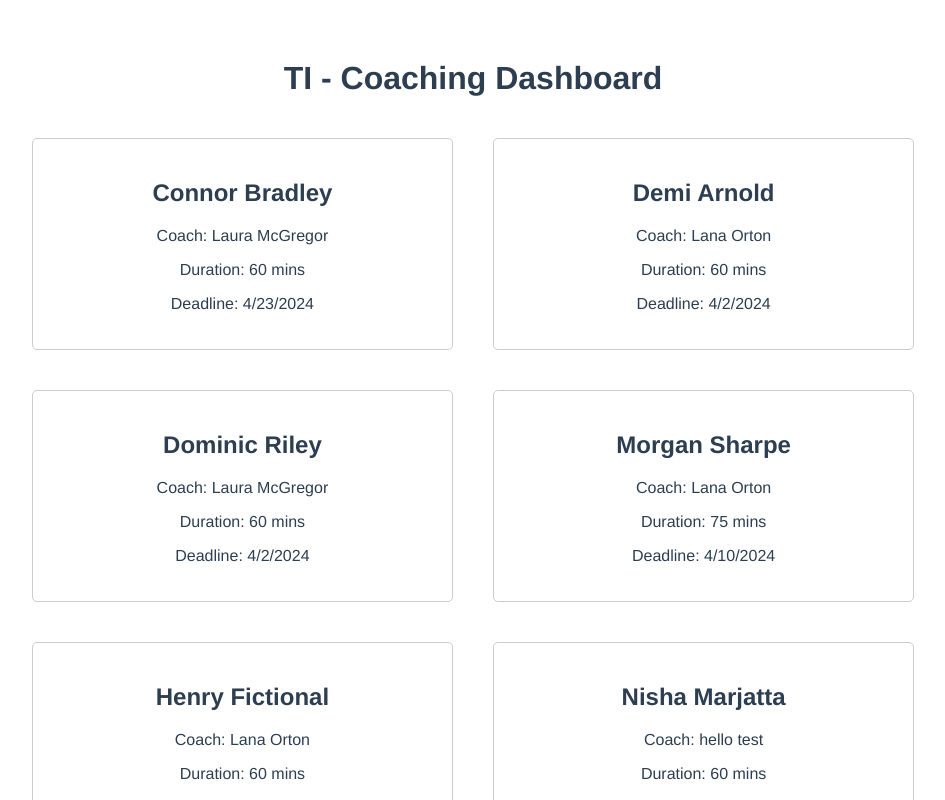
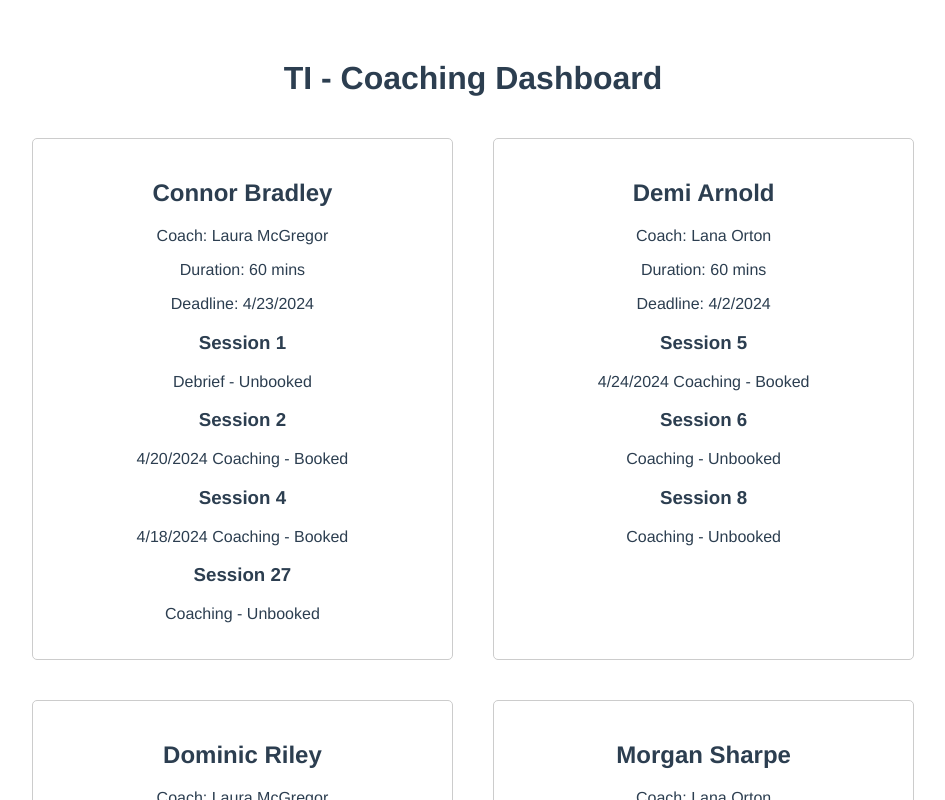
Before and after one commit to Micanio/ti-tech-test, a Vue app: page / in a window 1280 px wide. Shown: the top 800 px of the page, without its empty margins (167-1112 px from the left). Built offline with nearby package versions, Linux system fonts and the light colour scheme.

Commit message:
Added sessions data

```diff
--- a/src/components/Bundle.vue
+++ b/src/components/Bundle.vue
@@ -11,7 +11,10 @@
             <div class="deadline">
                 <p>Deadline: {{ formatDate(bundle.deadline) }}</p>
             </div>
-            <div class="session"></div>
+            <div class="session" v-for="session in bundle.sessions" :key="session.id">
+                <h3>Session {{ session.id }}</h3>
+                <p>{{ formatDate(session.date) }} {{ session.type }} - {{ session.status.title }}</p>
+            </div>
         </div>
     </div>
 </template>
@@ -32,8 +35,13 @@ export default {
         }
     },
     methods: {
+
         formatDate(date) {
-            return new Date(date).toLocaleDateString()
+            if (date === null) {
+                return
+            } else {
+                return new Date(date).toLocaleDateString()
+            }
         }
     }
 }
```
